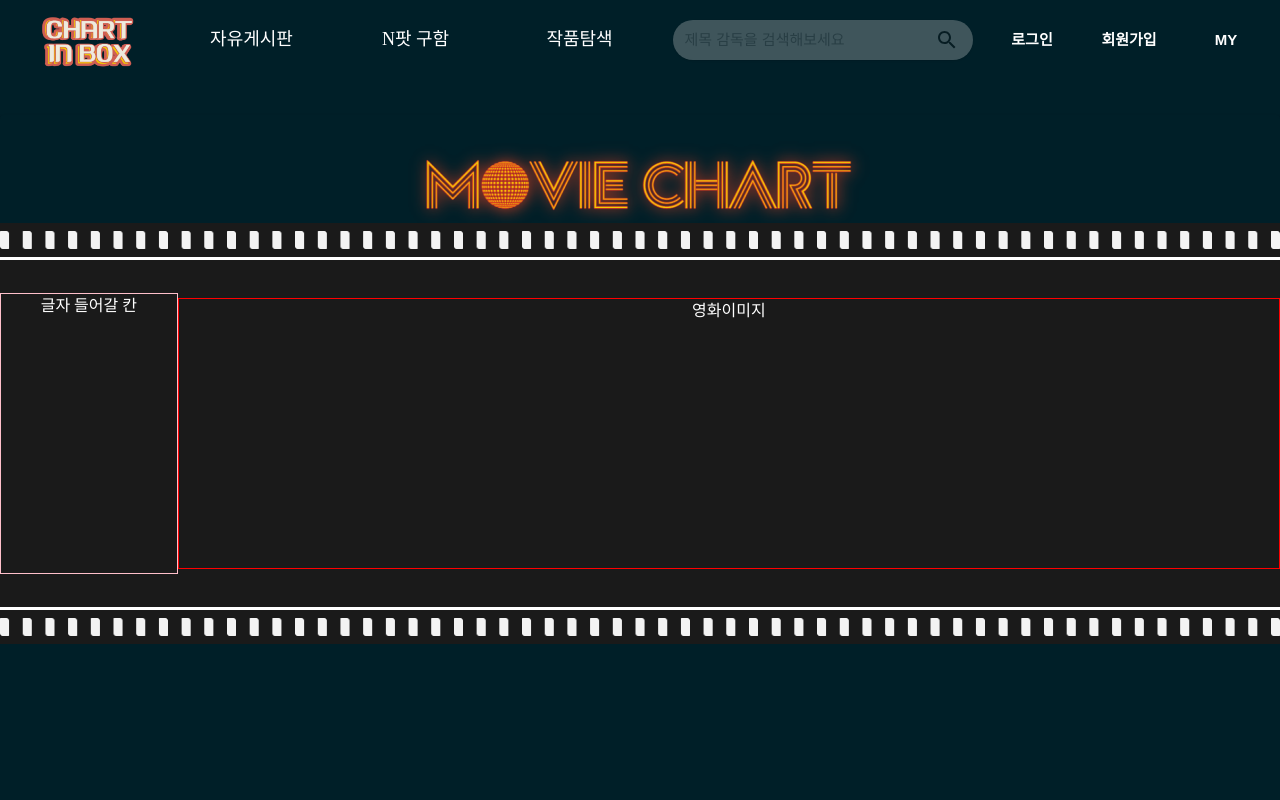
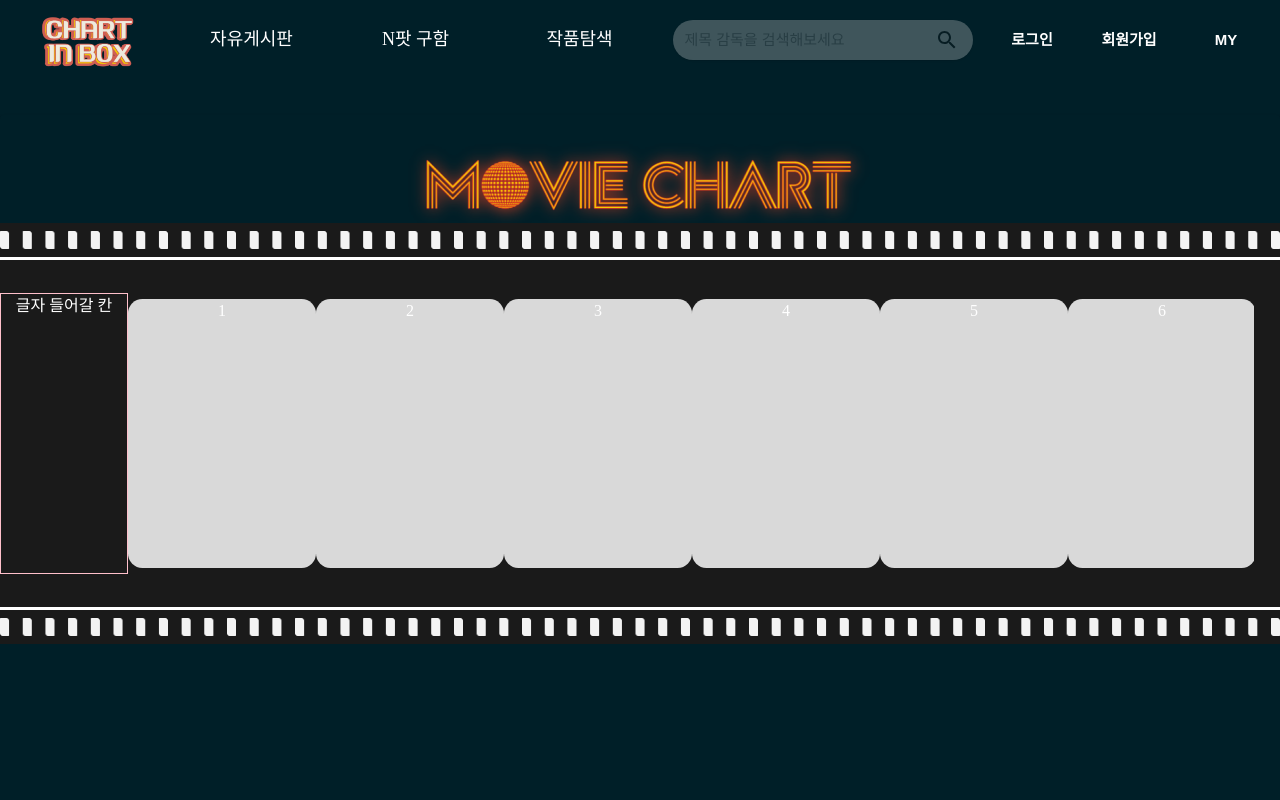
Before and after one commit to jiwoorld/ChartInBox-Front, a React (Create React App) app in the folder chart-in-box_fe/: page / in a window 1280 px wide. Shown: the top 800 px of the page. Built offline with nearby package versions, Linux system fonts and the light colour scheme.

Commit message:
feat: 메인 페이지 큐레이션 구현

```diff
--- /dev/null
+++ b/chart-in-box_fe/src/components/curation/MainCuration.jsx
@@ -0,0 +1,144 @@
+import { Box } from '@mui/material';
+import React from 'react';
+import Slider from 'react-slick';
+import 'slick-carousel/slick/slick.css';
+import 'slick-carousel/slick/slick-theme.css';
+
+function MainCuration() {
+    const settings = {
+        infinite: true,
+        slidesToShow: 6,
+        slidesToScroll: 1,
+        autoplay: false,
+        speed: 5000,
+        arrows: false,
+        focusOnSelect: true,
+    };
+
+    return (
+        <Slider {...settings}>
+            <Box sx={{ width: '208px' }}>
+                <Box
+                    sx={{
+                        width: '11.75rem',
+                        height: '16.8438rem',
+                        borderRadius: '0.9rem',
+                        backgroundColor: '#D9D9D9',
+                    }}
+                >
+                    1
+                </Box>
+            </Box>
+            <Box sx={{ width: '208px' }}>
+                <Box
+                    sx={{
+                        width: '11.75rem',
+                        height: '16.8438rem',
+                        borderRadius: '0.9rem',
+                        backgroundColor: '#D9D9D9',
+                    }}
+                >
+                    2
+                </Box>
+            </Box>
+            <Box sx={{ width: '208px' }}>
+                <Box
+                    sx={{
+                        width: '11.75rem',
+                        height: '16.8438rem',
+                        borderRadius: '0.9rem',
+                        backgroundColor: '#D9D9D9',
+                    }}
+                >
+                    3
+                </Box>
+            </Box>
+            <Box sx={{ width: '208px' }}>
+                <Box
+                    sx={{
+                        width: '11.75rem',
+                        height: '16.8438rem',
+                        borderRadius: '0.9rem',
+                        backgroundColor: '#D9D9D9',
+                    }}
+                >
+                    4
+                </Box>
+            </Box>
+            <Box sx={{ width: '208px' }}>
+                <Box
+                    sx={{
+                        width: '11.75rem',
+                        height: '16.8438rem',
+                        borderRadius: '0.9rem',
+                        backgroundColor: '#D9D9D9',
+                    }}
+                >
+                    5
+                </Box>
+            </Box>
+            <Box sx={{ width: '208px' }}>
+                <Box
+                    sx={{
+                        width: '11.75rem',
+                        height: '16.8438rem',
+                        borderRadius: '0.9rem',
+                        backgroundColor: '#D9D9D9',
+                    }}
+                >
+                    6
+                </Box>
+            </Box>
+            <Box sx={{ width: '208px' }}>
+                <Box
+                    sx={{
+                        width: '11.75rem',
+                        height: '16.8438rem',
+                        borderRadius: '0.9rem',
+                        backgroundColor: '#D9D9D9',
+                    }}
+                >
+                    7
+                </Box>
+            </Box>
+            <Box sx={{ width: '208px' }}>
+                <Box
+                    sx={{
+                        width: '11.75rem',
+                        height: '16.8438rem',
+                        borderRadius: '0.9rem',
+                        backgroundColor: '#D9D9D9',
+                    }}
+                >
+                    8
+                </Box>
+            </Box>
+            <Box sx={{ width: '208px' }}>
+                <Box
+                    sx={{
+                        width: '11.75rem',
+                        height: '16.8438rem',
+                        borderRadius: '0.9rem',
+                        backgroundColor: '#D9D9D9',
+                    }}
+                >
+                    9
+                </Box>
+            </Box>
+            <Box sx={{ width: '208px' }}>
+                <Box
+                    sx={{
+                        width: '11.75rem',
+                        height: '16.8438rem',
+                        borderRadius: '0.9rem',
+                        backgroundColor: '#D9D9D9',
+                    }}
+                >
+                    10
+                </Box>
+            </Box>
+        </Slider>
+    );
+}
+
+export default MainCuration;
--- a/chart-in-box_fe/src/pages/main/MainPage.jsx
+++ b/chart-in-box_fe/src/pages/main/MainPage.jsx
@@ -1,6 +1,7 @@
 import { createTheme, CssBaseline, Paper, ThemeProvider } from '@mui/material';
 import { Box } from '@mui/system';
 import * as React from 'react';
+import MainCuration from '../../components/curation/MainCuration';
 import MenuBarMovie from '../../components/menubar/MenuBarMovie';
 
 function MainPage() {
@@ -35,14 +36,14 @@ function MainPage() {
             <MenuBarMovie />
             <Paper
                 sx={{
-                    width: '100%',
+                    width: '100vw',
                     height: '52.125rem',
                     backgroundColor: 'background.default',
                 }}
             >
                 <Box
                     sx={{
-                        width: '100%',
+                        width: '100vw',
                         height: '33.6875rem',
                         mt: '2.2rem',
                     }}
@@ -62,7 +63,7 @@ function MainPage() {
 
                     <Box
                         sx={{
-                            width: '100%',
+                            width: '100vw',
                             height: '26.3125rem',
                             display: 'flex',
                             flexDirection: 'column',
@@ -71,7 +72,7 @@ function MainPage() {
                     >
                         <Box
                             sx={{
-                                width: '100%',
+                                width: '100vw',
                                 height: '2.75rem',
                                 borderBottom: '3px solid white',
                                 display: 'flex',
@@ -87,7 +88,7 @@ function MainPage() {
                         </Box>
                         <Box
                             sx={{
-                                width: '100%',
+                                width: '100vw',
                                 height: '100%',
                                 display: 'flex',
                                 alignItems: 'center',
@@ -95,26 +96,20 @@ function MainPage() {
                         >
                             <Box
                                 sx={{
-                                    width: '12.875rem',
+                                    width: '10vw',
                                     height: '17.5625rem',
                                     border: '1px solid pink',
                                 }}
                             >
                                 글자 들어갈 칸
                             </Box>
-                            <Box
-                                sx={{
-                                    width: '100%',
-                                    height: '16.9rem',
-                                    border: '1px solid red',
-                                }}
-                            >
-                                영화이미지
+                            <Box sx={{ width: '88vw' }}>
+                                <MainCuration></MainCuration>
                             </Box>
                         </Box>
                         <Box
                             sx={{
-                                width: '100%',
+                                width: '100vw',
                                 height: '2.75rem',
                                 borderTop: '3px solid white',
                                 display: 'flex',
--- a/chart-in-box_fe/src/pages/movieinfo/MovieInfo.jsx
+++ b/chart-in-box_fe/src/pages/movieinfo/MovieInfo.jsx
@@ -9,7 +9,7 @@ import {
 import { Box } from '@mui/system';
 import * as React from 'react';
 import MenuBarMovie from '../../components/menubar/MenuBarMovie';
-import MovieCuration from '../../components/movieinfo/MovieCuration';
+import MovieCuration from '../../components/curation/MovieCuration';
 import MovieTable from '../../components/movieinfo/MovieTable';
 import Review from '../../components/movieinfo/Review';
 
```
Also changed, not shown: chart-in-box_fe/src/components/curation/MovieCuration.jsx (renamed from chart-in-box_fe/src/components/movieinfo/MovieCuration.jsx).
